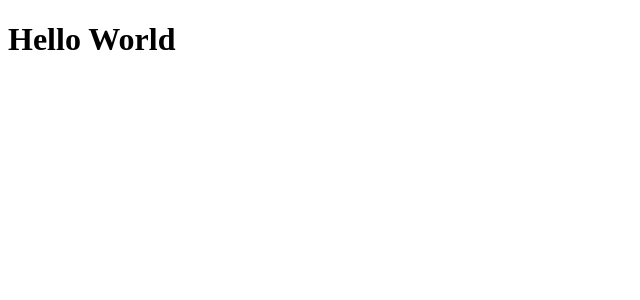
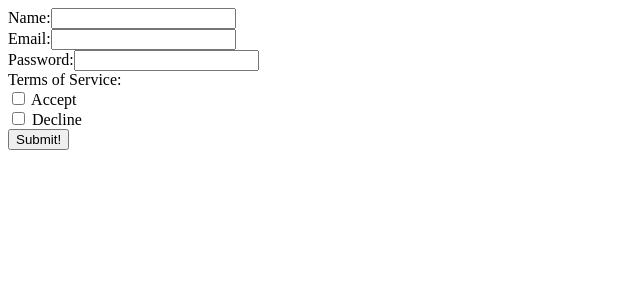
Before and after one commit to Jobsy/User-Onboarding, a React (Create React App) app in the folder user-onboarding/: page / in a window 1280 px wide. Shown: the top 300 px of the page, without its empty margins (0-640 px from the left). Built offline with nearby package versions, Linux system fonts and the light colour scheme.

Commit message:
create regular form with required field / step-1

```diff
--- a/user-onboarding/src/components/Container.js
+++ b/user-onboarding/src/components/Container.js
@@ -1,11 +1,73 @@
-import React from "react";
+import React, { useState } from "react";
 
+function LoginForm() {
 
+  const [user, setUser] = useState({ name: "", email: "", password: "", tosAccept: "off", tosDecline: "off" });
 
+  const handleChange = event => {
+    setUser({ ...user, [event.target.name]: event.target.value });
+  };
 
-export default function Container() {
+  const handleSubmit = event => {
+    event.preventDefault();
+    console.log(user.name);
+    console.log(user.email);
+    console.log(user.password);
+    console.log(user.tosAccept);
+    console.log(user.tosDecline);
+  };
 
-    return (
-        <h1>Hello World</h1>
-    )
+  return (
+    <div className="loginForm">
+      {console.log(user)}
+      <form onSubmit={event => handleSubmit(event)}>
+        <label>
+          Name:
+          <input
+            type="text"
+            name="name"
+            onChange={event => handleChange(event)}
+          />
+        </label>
+        <br />
+        <label>
+          Email:
+          <input
+            type="email"
+            name="email"
+            onChange={event => handleChange(event)}
+          />
+        </label>
+        <br />
+        <label>
+          Password:
+          <input
+            type="text"
+            name="password"
+            onChange={event => handleChange(event)}
+          />
+        </label>
+        <br />
+        <label>
+          Terms of Service:
+          <br />
+          <input
+            type="checkbox"
+            name="tosAccept"
+            onChange={event => handleChange(event)}
+          />     Accept
+          <br />
+          <input
+            type="checkbox"
+            name="tosDecline"
+            onChange={event => handleChange(event)}
+          />       Decline
+        </label>
+        <br />
+        <button>Submit!</button>
+      </form>
+    </div>
+  );
 }
+
+export default LoginForm;
```
